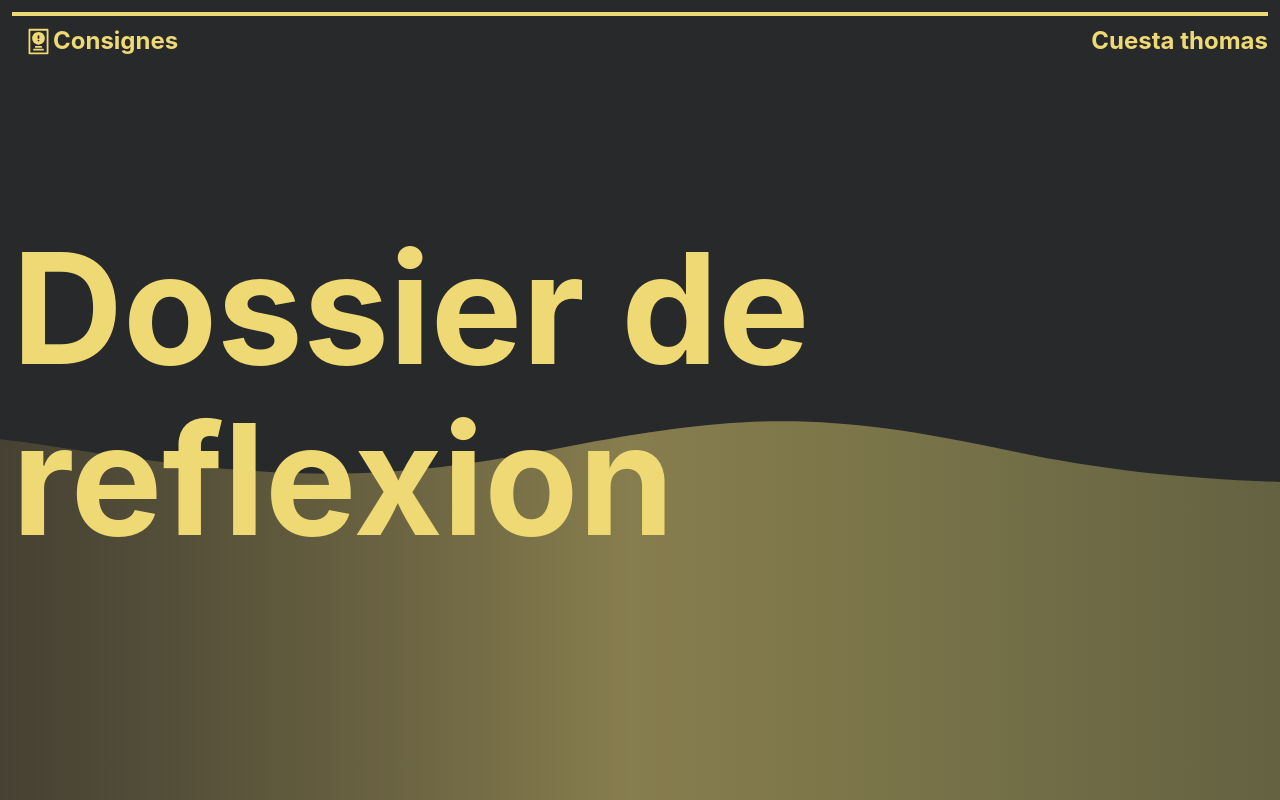
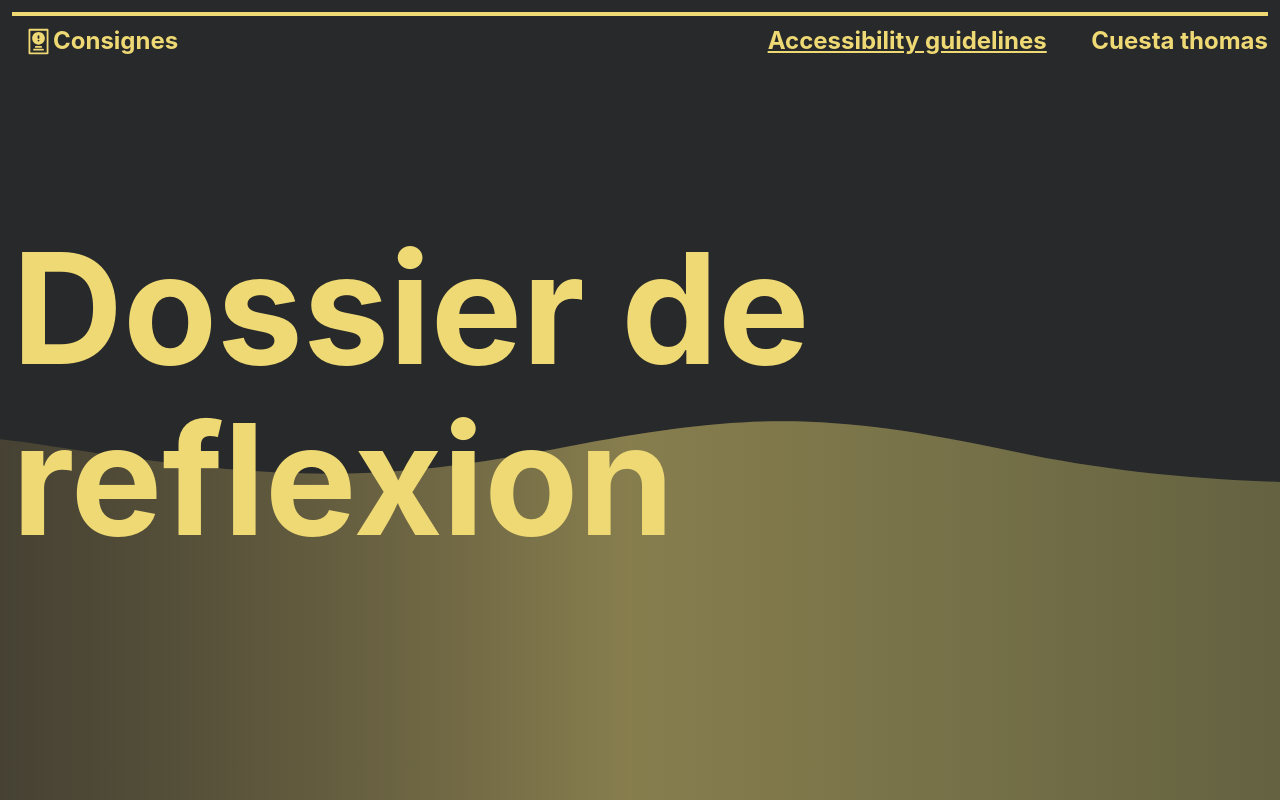
Before and after one commit to razmi0/dossier-reflexion-MDS, a website built with Vite: page index.html in a window 1280 px wide. Shown: the top 800 px of the page. Built offline with nearby package versions, Linux system fonts and the light colour scheme.

Commit message:
⏰ checkpoint : Tue Apr  2 18:06:12 CEST 2024

```diff
--- a/index.html
+++ b/index.html
@@ -10,7 +10,14 @@
   <body class="flex flex-col h-fit container prose items-center justify-center min-w-full p-1 sm:p-3 py-3">
     <header class="w-full flex flex-col items-start h-screen snap-section-vertical">
       <hr class="w-full my-0 bg-or-500 h-1 border-0" />
-      <span class="text-or-500 text-2xl hover:underline absolute mr-3 top-5 right-0 font-bold">Cuesta thomas</span>
+      <div
+        class="absolute flex flex-col sm:block sm:mr-3 top-5 sm:right-0 [&>*]:text-or-500 [&>*]:text-2xl [&>*]:font-bold [&>a]:underline"
+      >
+        <a class="sm:mr-10" href="https://accessibility-guidelines-cuesta-thoma.netlify.app/" target="_blank"
+          >Accessibility guidelines</a
+        >
+        <span>Cuesta thomas</span>
+      </div>
       <div class="flex items-center h-full">
         <h1 class="font-bold w-full text-left mb-0 -translate-y-5 text-or-500 [font-size:_clamp(4rem,12vw,13vw)]">
           Dossier de reflexion
```
Also changed, not shown: src/tailwind/output.css.
